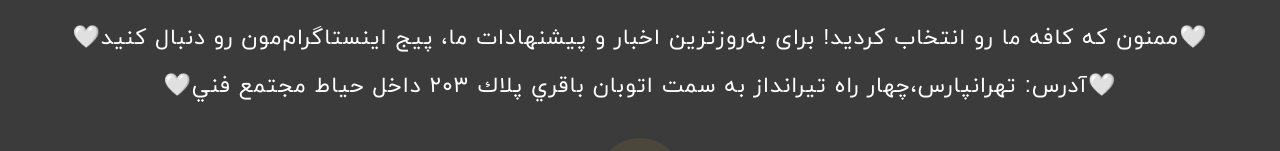
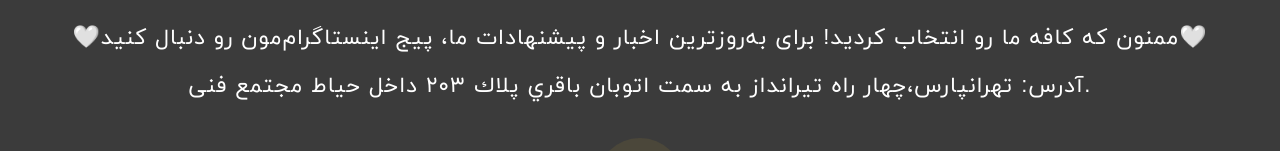
Before and after one commit to Kyarash123/coffee-to, a website: page index.html in a window 1280 px wide. Shown: the part 4224-4375 px from the top of the page. Drawn offline with Linux system fonts and the light colour scheme; files whose address does not match are found by name.

Commit message:
Update index.html

```diff
--- a/index.html
+++ b/index.html
@@ -196,7 +196,7 @@
           <footer class="footer">
             <div class="footer-content">
               <p>🤍ممنون که کافه ما رو انتخاب کردید! برای به‌روزترین اخبار و پیشنهادات ما، پیج اینستاگرام‌مون رو دنبال کنید🤍</p>
-                <p>🤍آدرس: تهرانپارس،چهار راه تيرانداز به سمت اتوبان باقري پلاك ٢٠٣ داخل حياط مجتمع فني🤍</p>
+                <p style: font-size: 12px>آدرس: تهرانپارس،چهار راه تيرانداز به سمت اتوبان باقري پلاك ٢٠٣ داخل حياط مجتمع فنی.</p>
               <a href="https://www.instagram.com/to_.coffee_?igsh=d3I1NGJienNheW9u" target="_blank" class="instagram-link">
                 <img src="./images/instagram.png" alt="Instagram" class="instagram-icon">
               </a>
```
